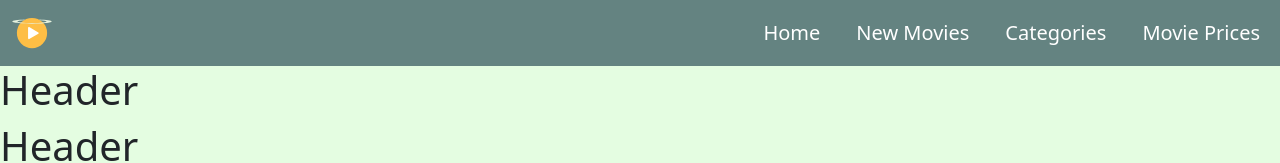
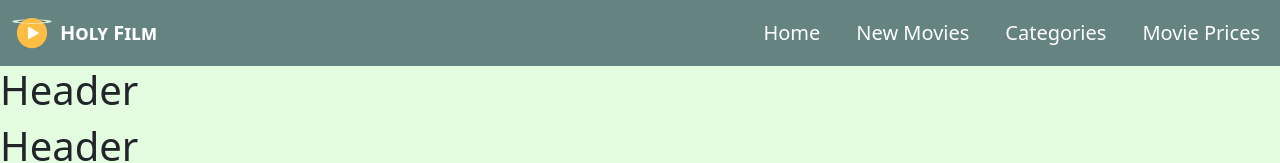
Before and after one commit to Andrejrey/holy_film, a React (Vite) app: page / in a window 1280 px wide. Shown: the top 163 px of the page. Built offline with nearby package versions, Linux system fonts and the light colour scheme.

Commit message:
add some style

```diff
--- a/src/components/NavBar.jsx
+++ b/src/components/NavBar.jsx
@@ -17,6 +17,7 @@ const NavBar = () => {
               className="d-inline-block align-top"
               alt="React Bootstrap logo"
             />
+            <p id="logo-text">Holy Film</p>
           </Navbar.Brand>
           <Navbar.Toggle aria-controls="basic-navbar-nav" />
           <Navbar.Collapse id="basic-navbar-nav">
--- a/src/components/styles/navbar.css
+++ b/src/components/styles/navbar.css
@@ -1,5 +1,21 @@
 .navbar {
     background-color: #648381;
+}
+
+#logo-text {
+    font-variant: small-caps;
+    color: #fff;
+    padding-left: 0.5rem;
+    font-weight: bold;
+    justify-self: center;
+    margin: 0;
+
+}
+
+.navbar-brand {
+    display: flex;
+    flex-wrap: nowrap;
+    align-items: center;
 }
 
 @media (min-width: 1200px) {
```
